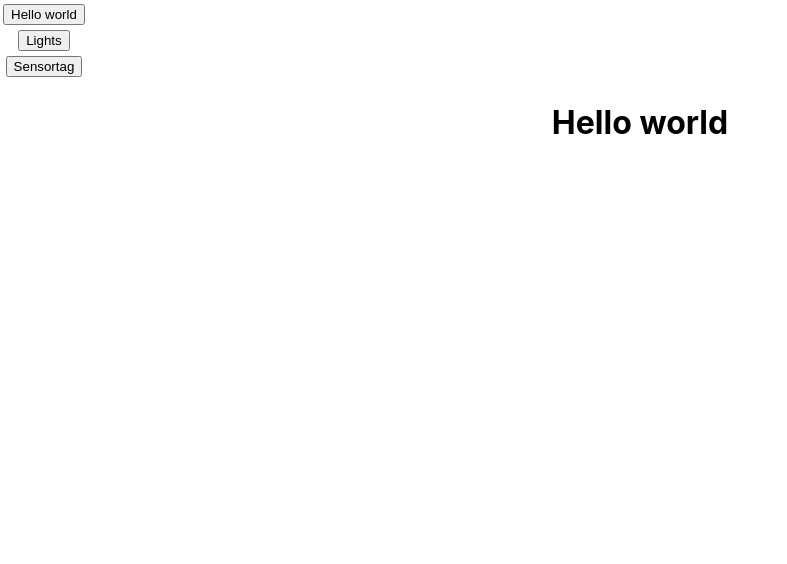
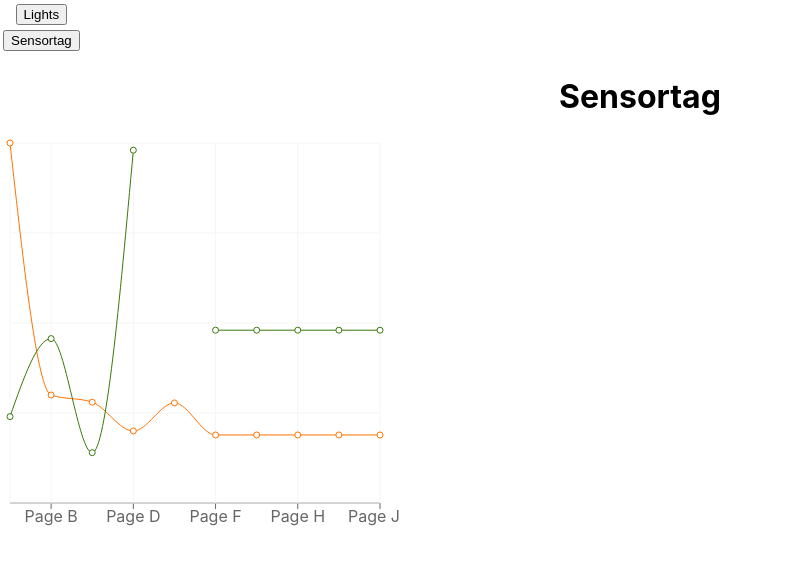
Before and after one commit to pmusgrave/iot-dashboard, a React (Create React App) app: page / in a window 1280 px wide. Shown: the top 564 px of the page, without its empty margins (0-787 px from the left). Built offline with nearby package versions, Linux system fonts and the light colour scheme.

Commit message:
add recharts graph with placeholder data

```diff
--- a/package.json
+++ b/package.json
@@ -9,7 +9,8 @@
     "rc-slider": "^8.7.1",
     "react": "^16.12.0",
     "react-dom": "^16.12.0",
-    "react-scripts": "3.3.0"
+    "react-scripts": "3.3.0",
+    "recharts": "^2.0.0-beta.1"
   },
   "scripts": {
     "start": "react-scripts start",
--- a/src/Components/Dashboard.js
+++ b/src/Components/Dashboard.js
@@ -8,7 +8,6 @@ class Dashboard extends Component {
     constructor(props) {
         super(props);
 
-        let init = new Device("Hello world");
         let lights = new Device("Lights");
         lights.color = {
             "R": 255,
@@ -18,11 +17,10 @@ class Dashboard extends Component {
         let sensortag = new Device("Sensortag");
 
         this.state = {
-            selected_device: init,
+            selected_device: sensortag,
             devices: {}
         };
 
-        this.state.devices[init.name] = init;
         this.state.devices[lights.name] = lights;
         this.state.devices[sensortag.name] = sensortag;
     }
--- a/src/Components/SensortagSettings.js
+++ b/src/Components/SensortagSettings.js
@@ -1,5 +1,6 @@
 import React, { Component } from 'react';
 import ReactDOM from 'react-dom';
+import { LineChart, Line, XAxis, CartesianGrid, Tooltip } from 'recharts';
 
 class SensortagSettings extends Component {
     constructor(props) {
@@ -7,10 +8,35 @@ class SensortagSettings extends Component {
     }
 
     render() {
+        const data = [
+          { name: 'Page A', uv: 1000, pv: 2400, amt: 2400, uvError: [75, 20] },
+          { name: 'Page B', uv: 300, pv: 4567, amt: 2400, uvError: [90, 40] },
+          { name: 'Page C', uv: 280, pv: 1398, amt: 2400, uvError: 40 },
+          { name: 'Page D', uv: 200, pv: 9800, amt: 2400, uvError: 20 },
+          { name: 'Page E', uv: 278, pv: null, amt: 2400, uvError: 28 },
+          { name: 'Page F', uv: 189, pv: 4800, amt: 2400, uvError: [90, 20] },
+          { name: 'Page G', uv: 189, pv: 4800, amt: 2400, uvError: [28, 40] },
+          { name: 'Page H', uv: 189, pv: 4800, amt: 2400, uvError: 28 },
+          { name: 'Page I', uv: 189, pv: 4800, amt: 2400, uvError: 28 },
+          { name: 'Page J', uv: 189, pv: 4800, amt: 2400, uvError: [15, 60] },
+        ];
+
         return (
-                <div>
+            <div>
                 <h1>{this.props.selected_device.name}</h1>
-                </div>
+                <LineChart
+                  width={400}
+                  height={400}
+                  data={data}
+                  margin={{ top: 5, right: 20, left: 10, bottom: 5 }}
+                >
+                    <XAxis dataKey="name" />
+                    <Tooltip />
+                    <CartesianGrid stroke="#f5f5f5" />
+                    <Line type="monotone" dataKey="uv" stroke="#ff7300" yAxisId={0} />
+                    <Line type="monotone" dataKey="pv" stroke="#387908" yAxisId={1} />
+                </LineChart>
+            </div>
         );
     }
 }
```
Also changed, not shown: 1 other file (tests, documents, lock files or other folders).
